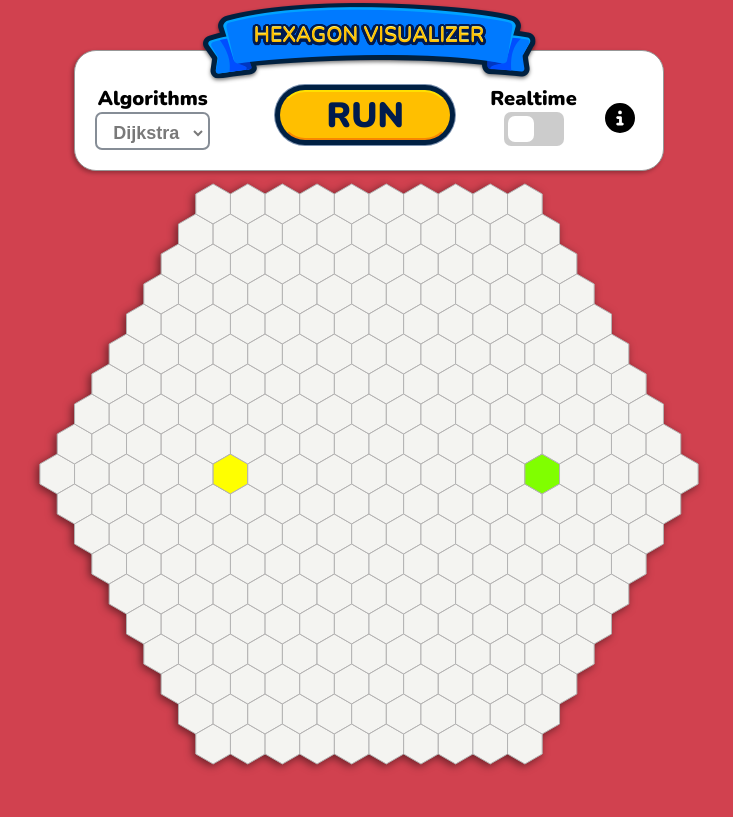
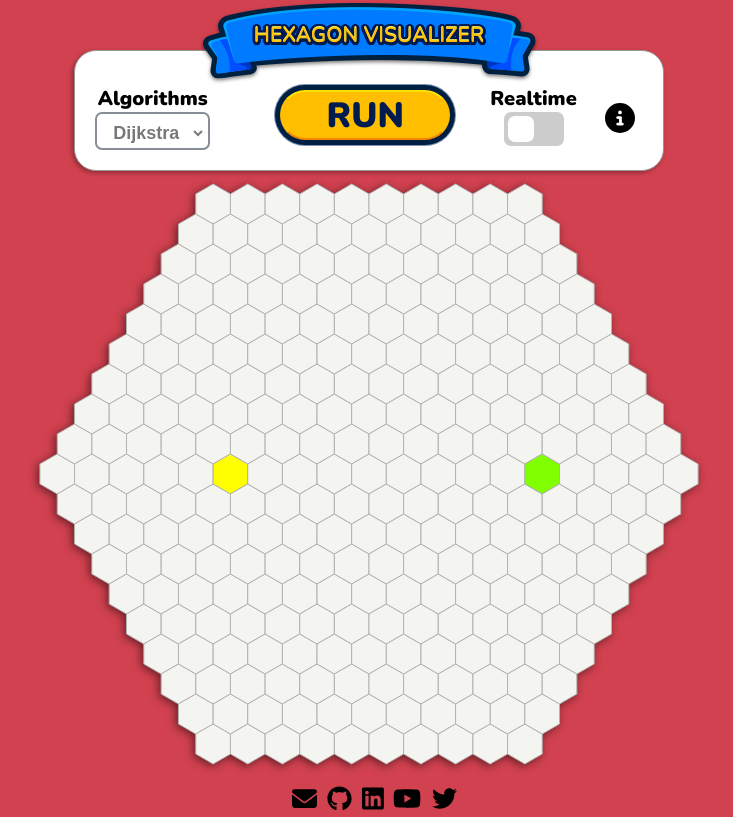
Before and after one commit to tongxuanbao/hexagongrids-visualizer, a React (Create React App) app: page / in a window 1280 px wide. Shown: the whole page, without its empty margins (271-1004 px from the left). Built offline with nearby package versions, Linux system fonts and the light colour scheme.

Commit message:
add footer

```diff
--- a/package.json
+++ b/package.json
@@ -6,6 +6,7 @@
     "@fontsource/fira-code": "^4.5.5",
     "@fortawesome/fontawesome-free": "^6.0.0",
     "@fortawesome/fontawesome-svg-core": "^1.3.0",
+    "@fortawesome/free-brands-svg-icons": "^6.0.0",
     "@fortawesome/free-solid-svg-icons": "^6.0.0",
     "@fortawesome/react-fontawesome": "^0.1.17",
     "@testing-library/jest-dom": "^5.16.2",
--- /dev/null
+++ b/src/Components/Footer/index.jsx
@@ -0,0 +1,37 @@
+import { FontAwesomeIcon } from "@fortawesome/react-fontawesome";
+import {
+  faTwitter,
+  faGithub,
+  faYoutube,
+  faLinkedin,
+} from "@fortawesome/free-brands-svg-icons";
+import { faEnvelope } from "@fortawesome/free-solid-svg-icons";
+
+const Footer = () => {
+  return (
+    <footer>
+      <div className="Footer">
+        <a href="mailto:baotongxuan@gmail.com" target="_blank">
+          <FontAwesomeIcon icon={faEnvelope} />
+        </a>
+        <a href="https://github.com/tongxuanbao" target="_blank">
+          <FontAwesomeIcon icon={faGithub} />
+        </a>
+        <a href="https://www.linkedin.com/in/baotongxuan/" target="_blank">
+          <FontAwesomeIcon icon={faLinkedin} />
+        </a>
+        <a
+          href="https://www.youtube.com/channel/UCa1KDC4kkpvGFmtCZDMP7EA"
+          target="_blank"
+        >
+          <FontAwesomeIcon icon={faYoutube} />
+        </a>
+        <a href="https://twitter.com/BaoTong99" target="_blank">
+          <FontAwesomeIcon icon={faTwitter} />
+        </a>
+      </div>
+    </footer>
+  );
+};
+
+export default Footer;
--- a/src/Components/Mainbody/index.jsx
+++ b/src/Components/Mainbody/index.jsx
@@ -13,6 +13,7 @@
 import Legends from "../Legends";
 import { GridContext } from "../../App";
 import InfoModal from "../InfoModal";
+import Footer from "../Footer";
 
 const Mainbody = () => {
   const { size, panelDimension } = useContext(GridContext);
@@ -207,6 +208,8 @@
         </HexViewPort>
       </div>
       {infoModal && <InfoModal setInfoModal={setInfoModal} />}
+
+      <Footer />
     </div>
   );
 };
--- a/src/Styles/Mainbody.css
+++ b/src/Styles/Mainbody.css
@@ -379,3 +379,13 @@
 .interactingGuide strong {
   margin-left: 5px;
 }
+
+.Footer {
+  margin-top: -10px;
+}
+
+.Footer a {
+  color: black;
+  font-size: 25px;
+  margin-left: 10px;
+}
```
Also changed, not shown: 1 other file (tests, documents, lock files or other folders).
